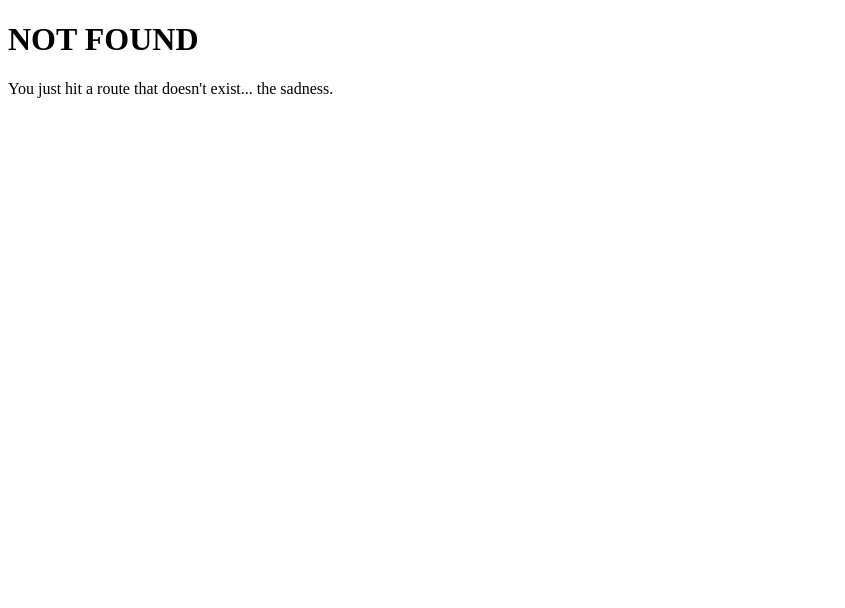
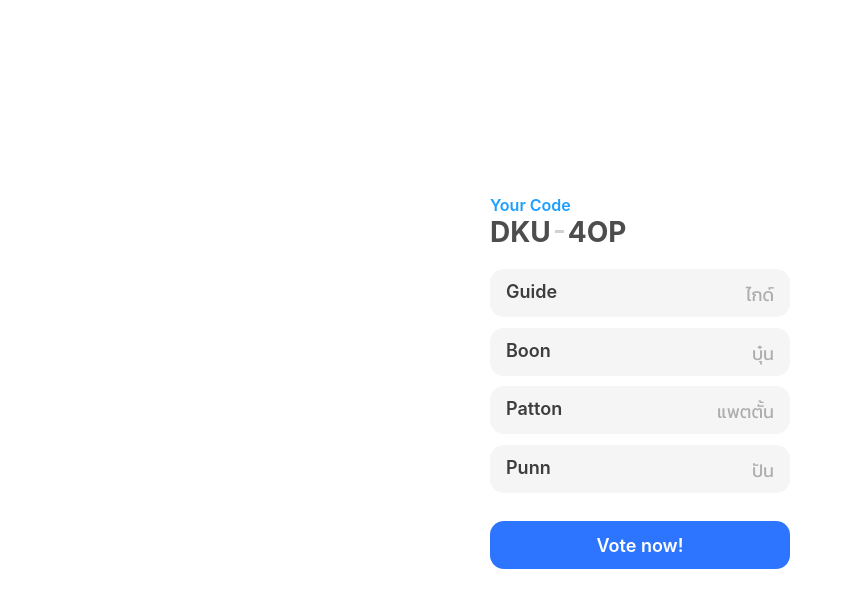
Before and after one commit to infi-axis/ice15, a Gatsby site: page /male in a window 1280 px wide. Before the commit this address had no page. Shown: the whole page, without its empty margins (0-845 px from the left). Built offline with nearby package versions, Linux system fonts and the light colour scheme; Gatsby itself is replaced by a stand-in of ours.

Commit message:
ref: Refactored duplicate code into reusable components

```diff
--- a/gatsby-config.js
+++ b/gatsby-config.js
@@ -24,7 +24,6 @@ module.exports = {
                 background_color: `#663399`,
                 theme_color: `#663399`,
                 display: `minimal-ui`,
-                icon: `src/images/gatsby-icon.png`, // This path is relative to the root of the site.
             },
         },
         {
--- /dev/null
+++ b/src/components/button.js
@@ -0,0 +1,24 @@
+import { Link } from "gatsby"
+import styled from "styled-components"
+
+export default styled(Link)`
+    display: flex;
+    justify-content: center;
+    align-items: center;
+    margin-top: 1.75rem;
+
+    height: 48px;
+    width: 100%;
+    background: #2d74fe;
+
+    text-decoration: none;
+    font-size: 1.125rem;
+    font-weight: 600;
+    color: white;
+
+    border-radius: 14px;
+
+    outline: none;
+    border: none;
+    appearance: none;
+`
--- /dev/null
+++ b/src/components/candidate.js
@@ -0,0 +1,37 @@
+import React from "react"
+import styled from "styled-components"
+
+const Candidate = props => {
+    return (
+        <Container>
+            <Name>{props.name}</Name>
+            <SubName>{props.subname}</SubName>
+        </Container>
+    )
+}
+
+export default Candidate
+
+const Container = styled.div`
+    display: flex;
+    flex-direction: row;
+    justify-content: space-between;
+
+    height: 3rem;
+    width: 100%;
+
+    padding: 0.75rem 1rem;
+    border-radius: 14px;
+    background: #f5f5f5;
+`
+
+const Name = styled.span`
+    font-size: 18px;
+    font-weight: 600;
+    color: #3d3d3d;
+`
+
+const SubName = styled(Name)`
+    color: #adadad;
+    font-weight: 400;
+`
--- /dev/null
+++ b/src/pages/male.js
@@ -0,0 +1,83 @@
+import React from "react"
+import styled from "styled-components"
+
+import Layout from "../components/layout"
+import Center from "../components/center"
+import Candidate from "../components/candidate"
+import Button from "../components/button"
+
+const SelectionPage = () => {
+    return (
+        <Layout>
+            <Center>
+                <Container>
+                    <SubTitle>Your Code</SubTitle>
+                    <Title>
+                        DKU <Dash /> 4OP
+                    </Title>
+                    <CandidatesContainer>
+                        <Candidate name="Guide" subname="ไกด์" />
+                        <Candidate name="Boon" subname="บุ๋น" />
+                        <Candidate name="Patton" subname="แพตตั้น" />
+                        <Candidate name="Punn" subname="ปัน" />
+                    </CandidatesContainer>
+                    <Button>Vote now!</Button>
+                </Container>
+            </Center>
+        </Layout>
+    )
+}
+
+export default SelectionPage
+
+const Container = styled.div`
+    display: flex;
+    flex-direction: column;
+    align-items: flex-start;
+
+    height: auto;
+    width: 300px;
+
+    @media screen and (min-width: 1024px) {
+        position: relative;
+        top: -3%;
+    }
+`
+
+const SubTitle = styled.h2`
+    font-weight: 600;
+    font-size: 1rem;
+    text-transform: none;
+    color: #1c9fff;
+    margin-top: 0.75rem;
+`
+
+const Title = styled.h1`
+    display: flex;
+    align-items: center;
+    justify-content: center;
+
+    font-weight: 700;
+    font-size: 28px;
+    color: #4d4d4d;
+`
+
+const Dash = styled.div`
+    display: inline-block;
+    width: 9px;
+    height: 3px;
+    background: #d1d1d1;
+    vertical-align: center;
+    margin: 0 0.25rem;
+`
+
+const CandidatesContainer = styled.div`
+    display: flex;
+    flex-direction: column;
+    width: 100%;
+    margin-top: 1.25rem;
+
+    & > *:not(:first-child) {
+        margin-top: 0.675rem;
+    }
+`
```
Also changed, not shown: src/pages/female.js (added, +82 -0 lines), src/pages/index.js (+3 -25 lines), src/pages/selection.js (deleted, +0 -138 lines).
